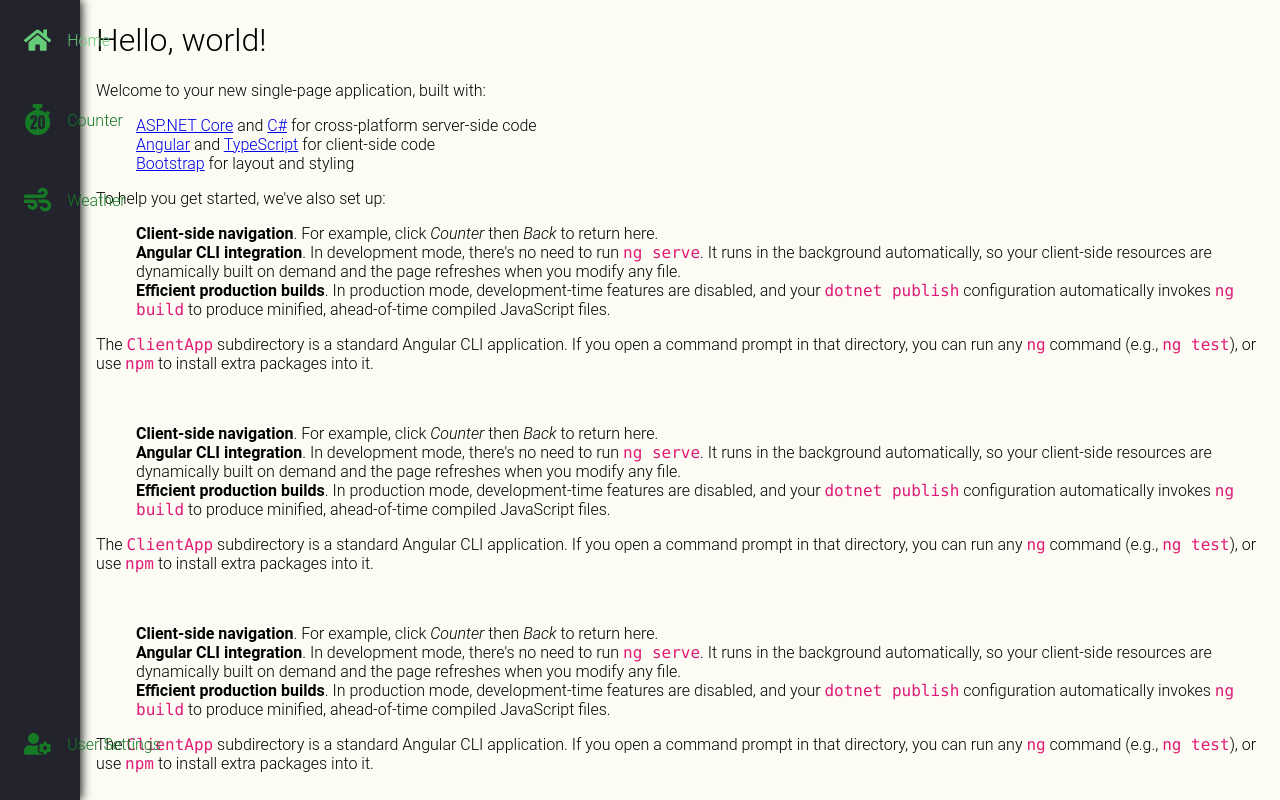
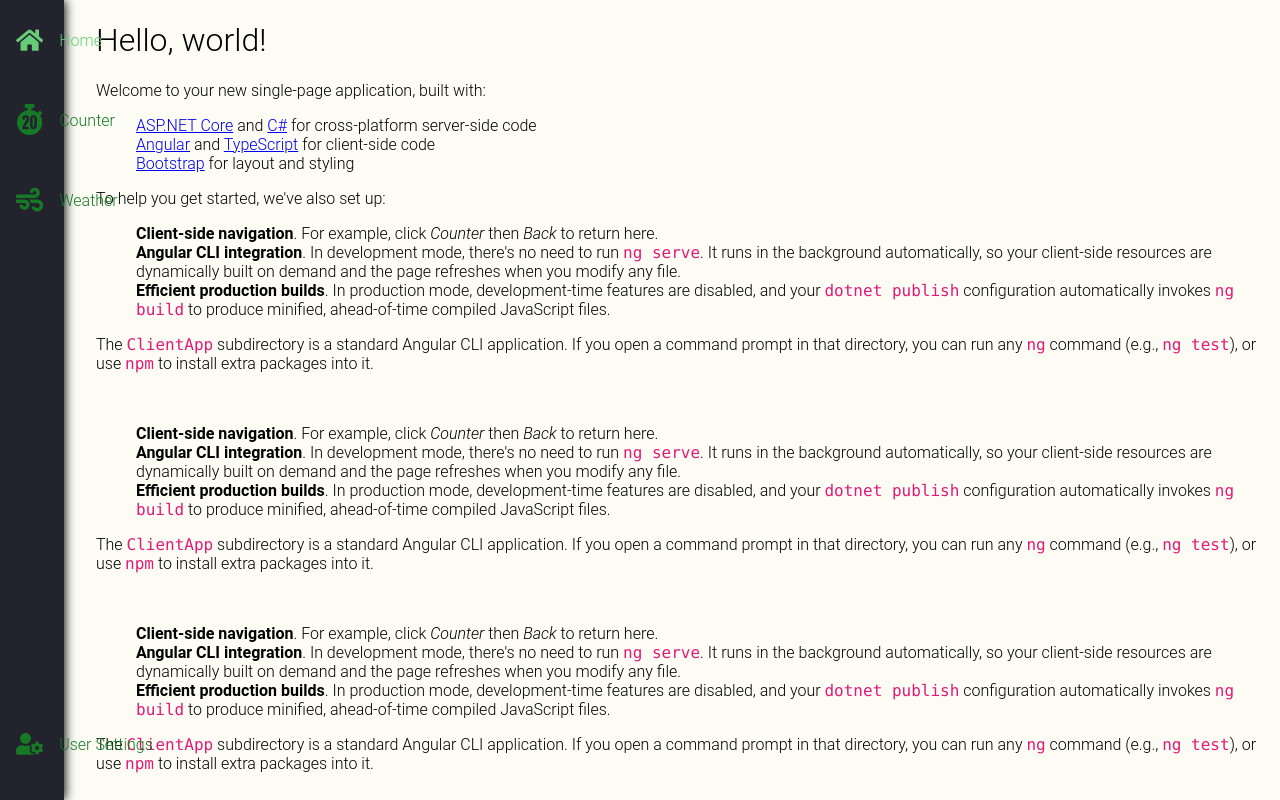
Before and after one commit to TanzorDisco/AspNetCore.3.1.Angular.11.Template, an Angular app in the folder Web/ClientApp/: page / in a window 1280 px wide. Built offline with nearby package versions, Linux system fonts and the light colour scheme.

Commit message:
Navbar 4rem width

```diff
--- a/Web/ClientApp/src/animations.ts
+++ b/Web/ClientApp/src/animations.ts
@@ -2,7 +2,7 @@
 
 export const navbarExpantionAnimation = trigger("navbarExpantionAnimation", [
 	state('collapsed',
-		style({ width: '5rem' }),
+		style({ width: '4rem' }),
 	),
 	state('expanded',
 		style({ width: '14rem' })
--- a/Web/ClientApp/src/app/nav-menu/nav-menu.component.scss
+++ b/Web/ClientApp/src/app/nav-menu/nav-menu.component.scss
@@ -30,7 +30,7 @@
 }
 
 .nav-item {
-	padding-left: 1.5rem;
+	padding-left: 1rem;
 }
 
 .nav-item:last-child {
```
